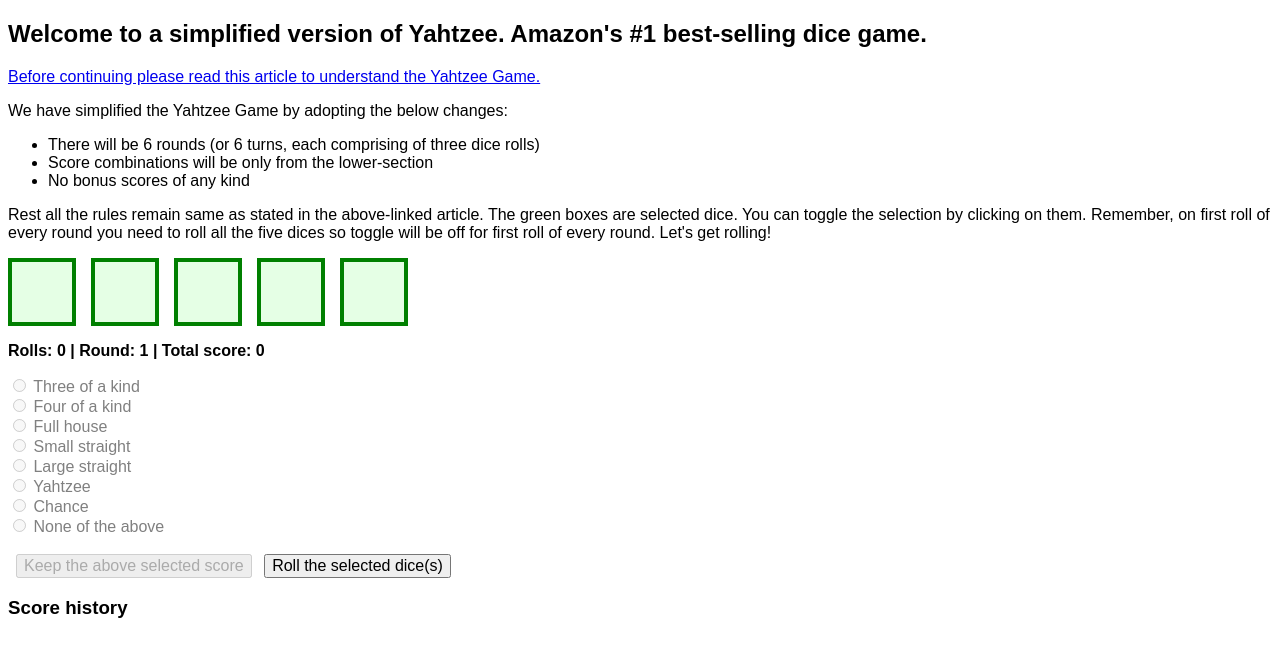
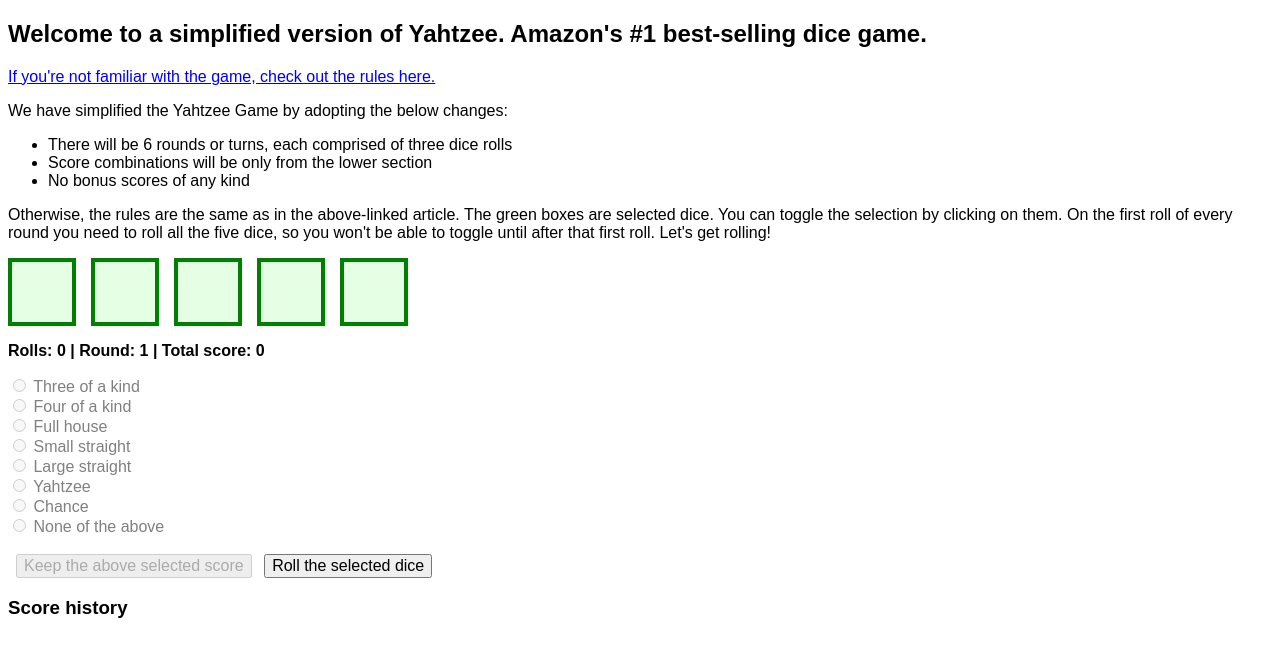
Before and after one commit to perezvon/fcc-dice-game, a plain HTML site: page index.html in a window 1280 px wide. Drawn offline with Linux system fonts and the light colour scheme.

Commit message:
Minor copy changes

```diff
--- a/index.html
+++ b/index.html
@@ -14,21 +14,21 @@
 
     <p>
       <a href="https://www.wikihow.com/Play-Yahtzee" target="_blank">
-        Before continuing please read this article to understand the Yahtzee Game.
+        If you're not familiar with the game, check out the rules here.
       </a>
     </p>
 
     <p>We have simplified the Yahtzee Game by adopting the below changes:</p>
 
     <ul>
-      <li>There will be 6 rounds (or 6 turns, each comprising of three dice rolls)</li>
-      <li>Score combinations will be only from the lower-section</li>
+      <li>There will be 6 rounds or turns, each comprised of three dice rolls</li>
+      <li>Score combinations will be only from the lower section</li>
       <li>No bonus scores of any kind</li>
     </ul>
-    <p>Rest all the rules remain same as stated in the above-linked article. The green boxes are selected dice.
+    <p>Otherwise, the rules are the same as in the above-linked article. The green boxes are selected dice.
       You can
-      toggle the selection by clicking on them. Remember, on first roll of every round you need to roll all the five
-      dices so toggle will be off for first roll of every round. Let's get rolling!</p>
+      toggle the selection by clicking on them. On the first roll of every round you need to roll all the five
+      dice, so you won't be able to toggle until after that first roll. Let's get rolling!</p>
   </header>
 
   <main>
@@ -83,7 +83,7 @@
     <br />
 
     <button id="keep-score-btn" disabled>Keep the above selected score</button>
-    <button id="roll-dice-btn">Roll the selected dice(s)</button>
+    <button id="roll-dice-btn">Roll the selected dice</button>
 
     <h3>Score history</h3>
     <ul id="score-history"></ul>
```
